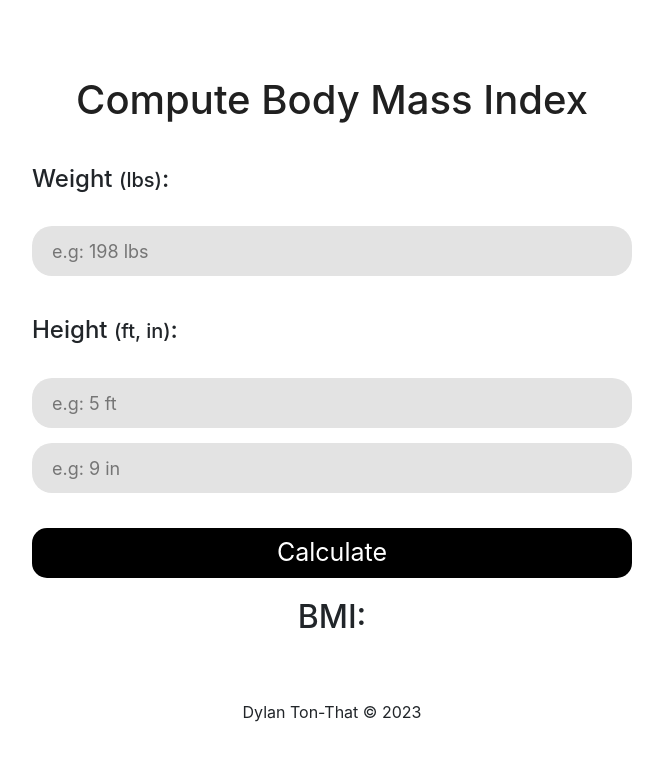
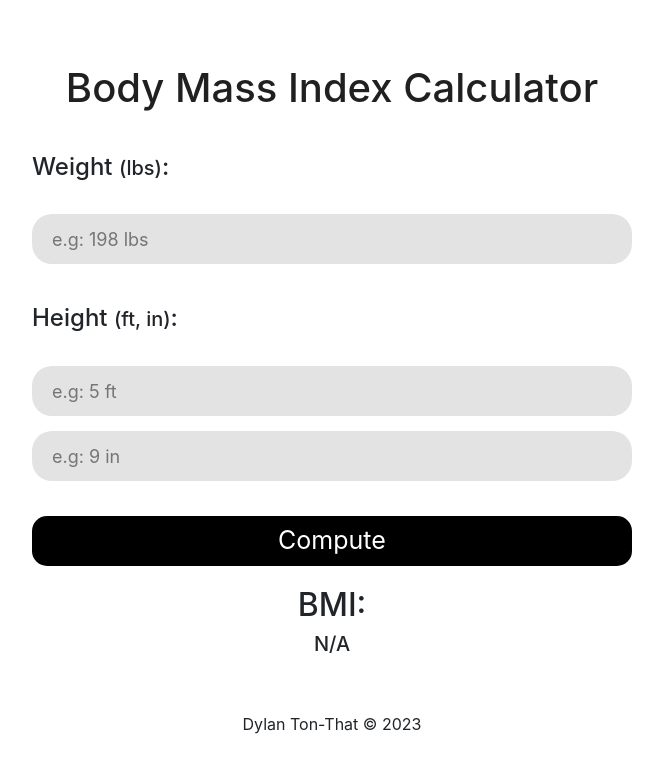
Before and after one commit to dylantonthat/BMICalculator, a React (Create React App) app: page / in a window 1280 px wide. Shown: the top 772 px of the page, without its empty margins (308-971 px from the left). Built offline with nearby package versions, Linux system fonts and the light colour scheme.

Commit message:
initialize N/A Weight

```diff
--- a/src/App.js
+++ b/src/App.js
@@ -10,7 +10,7 @@ function App() {
   const [inchesHeight, setInchesHeight] = useState("");
 
   const [bmi, setBmi] = useState("");
-  const [message, setMessage] = useState("");
+  const [message, setMessage] = useState("N/A");
 
   function calcBmi() {
     const re = /^\d+(\.\d+)?$/; // regex match pattern to verify integers, floats (ex. 432, 0.5, 3.14)
@@ -57,7 +57,7 @@ function App() {
   return (
     <div className="app">
       <div className="body">
-        <h1 className="mb-3">Compute Body Mass Index</h1>
+        <h1 className="mb-3">Body Mass Index Calculator</h1>
 
         <h4>
           Weight <span>(lbs)</span>:
@@ -85,7 +85,7 @@ function App() {
           onChange={(e) => setInchesHeight(e.target.value)}
         />
 
-        <button onClick={calcBmi}>Calculate</button>
+        <button onClick={calcBmi}>Compute</button>
 
         <h2>BMI: {bmi}</h2>
         <h5>{message}</h5>
```
